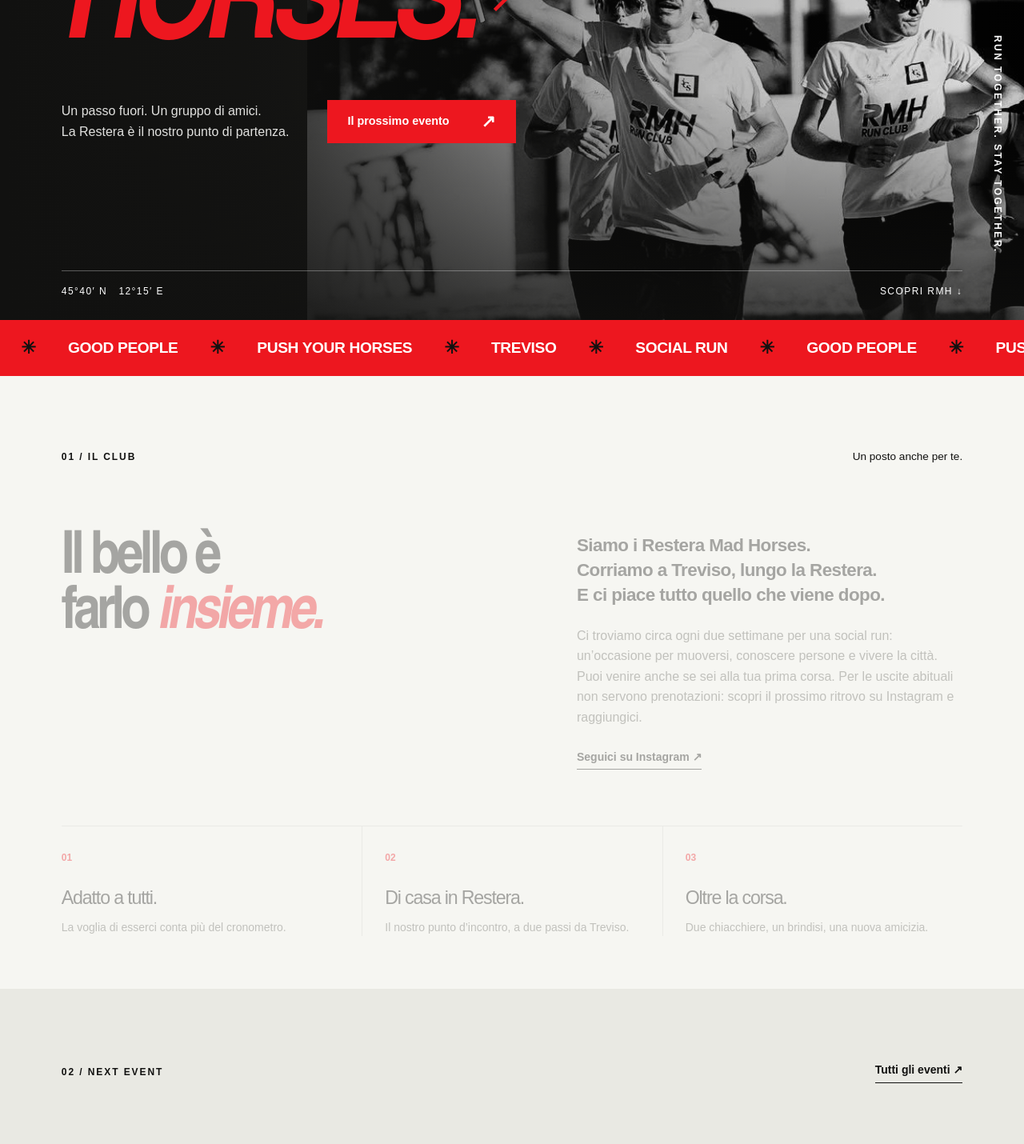
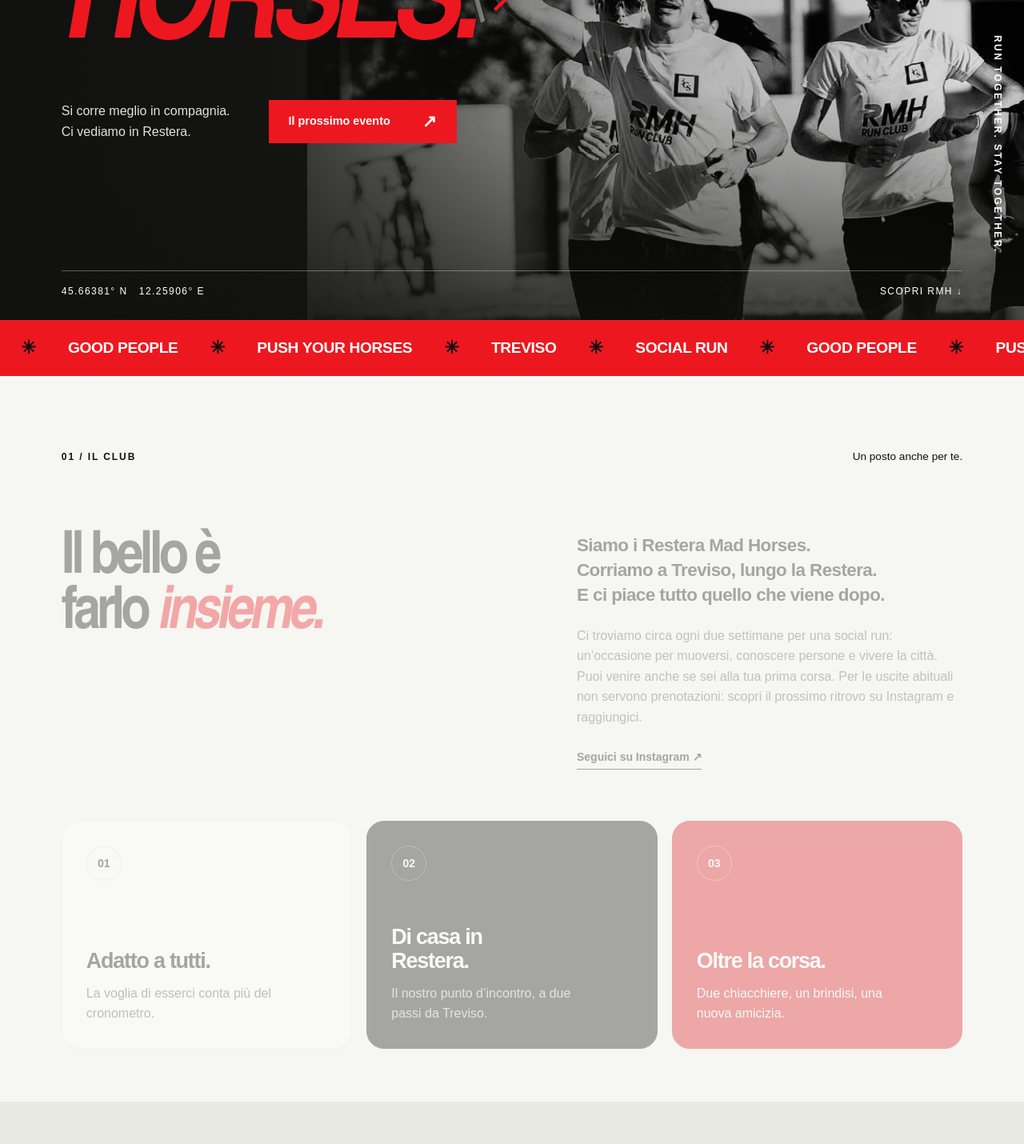
Before and after one commit to Rizzato95/rmh, a Nuxt app: page / in a window 1280 px wide. Shown: the part 400-1830 px from the top of the page at 80% size. Built offline with nearby package versions, Linux system fonts and the light colour scheme.

Commit message:
Refresh hero copy, Restera coordinates and club cards

```diff
--- a/app/pages/index.vue
+++ b/app/pages/index.vue
@@ -8,15 +8,19 @@
     <section class="hero">
       <img class="hero-photo" src="/images/running.webp" alt="I Restera Mad Horses in corsa con la bandiera del club" fetchpriority="high" width="1200" height="1600">
       <div class="hero-shade"></div>
-      <div class="hero-content"><p class="eyebrow hero-eyebrow"><span class="little-cross">✳</span> Restera Mad Horses · Treviso</p><h1>Push your<br><em>horses.</em><span class="hero-star" aria-hidden="true">↗</span></h1><div class="hero-bottom"><p>Un passo fuori. Un gruppo di amici.<br>La Restera è il nostro punto di partenza.</p><a class="button button-red" href="#next-event">Il prossimo evento <span aria-hidden="true">↗</span></a></div></div>
+      <div class="hero-content"><p class="eyebrow hero-eyebrow"><span class="little-cross">✳</span> Restera Mad Horses · Treviso</p><h1>Push your<br><em>horses.</em><span class="hero-star" aria-hidden="true">↗</span></h1><div class="hero-bottom"><p>Si corre meglio in compagnia.<br>Ci vediamo in Restera.</p><a class="button button-red" href="#next-event">Il prossimo evento <span aria-hidden="true">↗</span></a></div></div>
       <div class="hero-side" aria-hidden="true">RUN TOGETHER. STAY TOGETHER.</div>
-      <div class="hero-caption"><span>45°40′ N &nbsp; 12°15′ E</span><a href="#club">Scopri RMH ↓</a></div>
+      <div class="hero-caption"><span title="Restera sull’Alzaia del Sile · Via Alzaia 7, Treviso">45.66381° N &nbsp; 12.25906° E</span><a href="#club">Scopri RMH ↓</a></div>
     </section>
     <div class="ticker" aria-hidden="true"><div><span>Social run</span><b>✳</b><span>Good people</span><b>✳</b><span>Push your horses</span><b>✳</b><span>Treviso</span><b>✳</b><span>Social run</span><b>✳</b><span>Good people</span><b>✳</b><span>Push your horses</span><b>✳</b><span>Treviso</span><b>✳</b></div></div>
     <section id="club" class="club-section section-pad">
       <div class="section-index"><span class="eyebrow">01 / Il club</span><span>Un posto anche per te.</span></div>
       <div class="club-grid"><h2>Il bello è<br>farlo <em>insieme.</em></h2><div class="club-copy"><p class="lead">Siamo i Restera Mad Horses.<br>Corriamo a Treviso, lungo la Restera.<br>E ci piace tutto quello che viene dopo.</p><p>Ci troviamo circa ogni due settimane per una social run: un’occasione per muoversi, conoscere persone e vivere la città. Puoi venire anche se sei alla tua prima corsa. Per le uscite abituali non servono prenotazioni: scopri il prossimo ritrovo su Instagram e raggiungici.</p><a class="text-link" href="https://www.instagram.com/rmh_runclub/" target="_blank" rel="noopener noreferrer">Seguici su Instagram ↗</a></div></div>
-      <div class="club-values"><div><span>01</span><h3>Adatto a tutti.</h3><p>La voglia di esserci conta più del cronometro.</p></div><div><span>02</span><h3>Di casa in Restera.</h3><p>Il nostro punto d’incontro, a due passi da Treviso.</p></div><div><span>03</span><h3>Oltre la corsa.</h3><p>Due chiacchiere, un brindisi, una nuova amicizia.</p></div></div>
+      <div class="club-values">
+        <article class="value-card"><span class="value-number" aria-hidden="true">01</span><div><h3>Adatto a tutti.</h3><p>La voglia di esserci conta più del cronometro.</p></div></article>
+        <article class="value-card value-card-dark"><span class="value-number" aria-hidden="true">02</span><div><h3>Di casa in Restera.</h3><p>Il nostro punto d’incontro, a due passi da Treviso.</p></div></article>
+        <article class="value-card value-card-red"><span class="value-number" aria-hidden="true">03</span><div><h3>Oltre la corsa.</h3><p>Due chiacchiere, un brindisi, una nuova amicizia.</p></div></article>
+      </div>
     </section>
     <section id="next-event" class="next-section section-pad">
       <div class="section-index"><span class="eyebrow">02 / Next event</span><NuxtLink to="/eventi" class="text-link">Tutti gli eventi ↗</NuxtLink></div>
```
Also changed, not shown: app/assets/css/main.css.
